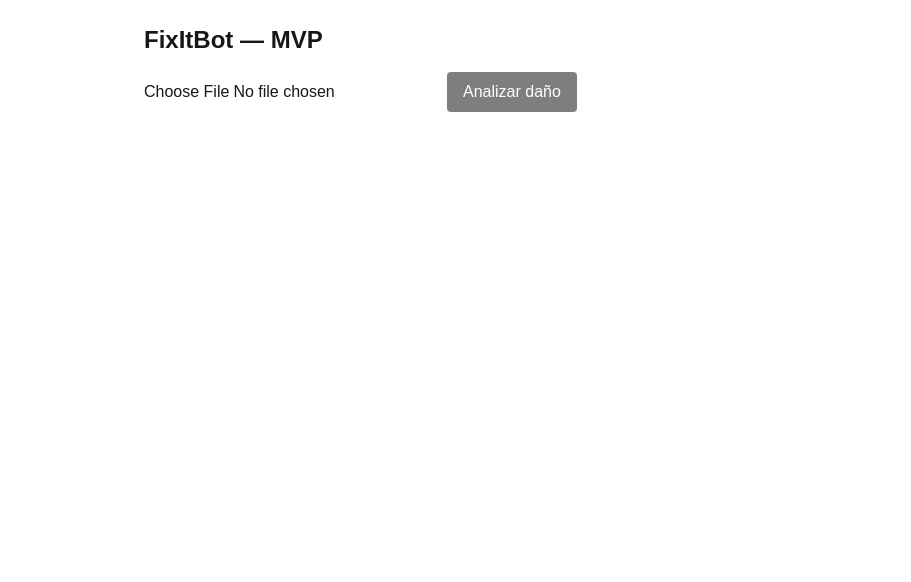
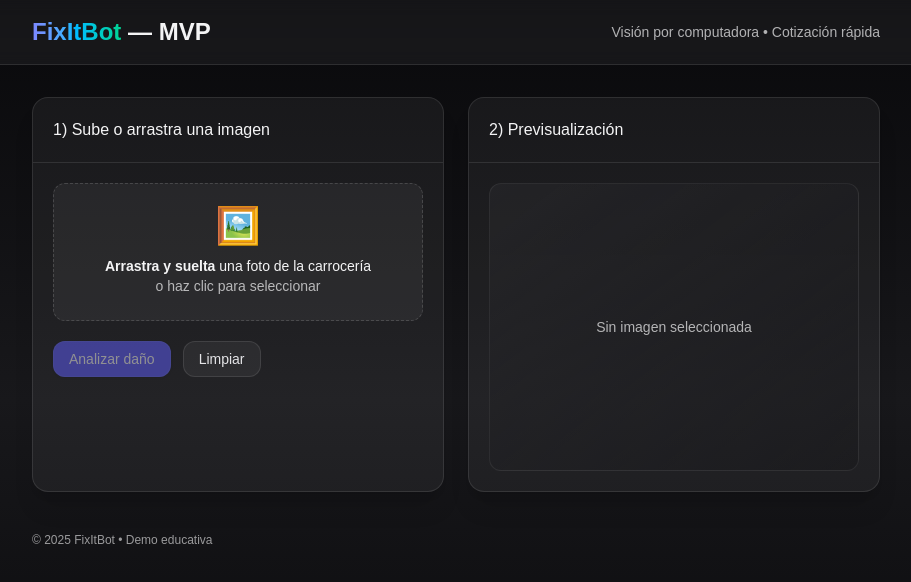
Before and after one commit to LopezZG11/fixitbot, a Next.js app: page / in a window 1280 px wide. Shown: the top 582 px of the page, without its empty margins (184-1095 px from the left). Built offline with nearby package versions, Linux system fonts and the light colour scheme.

Commit message:
Update page.tsx

```diff
--- a/src/app/page.tsx
+++ b/src/app/page.tsx
@@ -1,17 +1,19 @@
 "use client";
+
 import { useEffect, useState, type FormEvent } from "react";
 import Image from "next/image";
 
+/* ===================== Tipos ===================== */
 type EstimateResult = {
-  severity: string;
+  severity: "leve" | "medio" | "severo" | string;
   area: string;
   estimate: number;
 };
 
+/* ===================== Utils ===================== */
 const formatMXN = (n: number) =>
   n.toLocaleString("es-MX", { style: "currency", currency: "MXN" });
 
-// Type guard SIN any
 function isEstimateResult(v: unknown): v is EstimateResult {
   if (typeof v !== "object" || v === null) return false;
   const o = v as Record<string, unknown>;
@@ -22,6 +24,13 @@ function isEstimateResult(v: unknown): v is EstimateResult {
   );
 }
 
+function severityColor(sev: EstimateResult["severity"]) {
+  if (sev === "severo") return "bg-red-500/15 text-red-400 ring-red-500/30";
+  if (sev === "medio") return "bg-amber-500/15 text-amber-400 ring-amber-500/30";
+  return "bg-emerald-500/15 text-emerald-400 ring-emerald-500/30"; // leve / default
+}
+
+/* ===================== Página ===================== */
 export default function Page() {
   const [file, setFile] = useState<File | null>(null);
   const [previewUrl, setPreviewUrl] = useState<string | null>(null);
@@ -29,7 +38,7 @@ export default function Page() {
   const [loading, setLoading] = useState(false);
   const [msg, setMsg] = useState<string>("");
 
-  // Crear y limpiar el blob URL
+  // Crear/limpiar URL de previsualización
   useEffect(() => {
     if (!file) {
       setPreviewUrl(null);
@@ -40,13 +49,27 @@ export default function Page() {
     return () => URL.revokeObjectURL(url);
   }, [file]);
 
+  /* ------------- Handlers ------------- */
+  const onDrop = (e: React.DragEvent<HTMLLabelElement>) => {
+    e.preventDefault();
+    e.stopPropagation();
+    const f = e.dataTransfer.files?.[0];
+    if (f && f.type.startsWith("image/")) {
+      setFile(f);
+      setMsg("");
+      setResult(null);
+    } else {
+      setMsg("Arrastra una imagen válida (jpg, png, etc.).");
+    }
+  };
+
   const onSubmit = async (e: FormEvent<HTMLFormElement>) => {
     e.preventDefault();
     setMsg("");
     setResult(null);
 
     if (!file) {
-      setMsg("Primero selecciona una imagen.");
+      setMsg("Primero selecciona o arrastra una imagen.");
       return;
     }
 
@@ -59,14 +82,10 @@ export default function Page() {
       const data: unknown = await res.json();
 
       if (!res.ok) {
-        const errMsg =
-          typeof (data as { error?: unknown })?.error === "string"
-            ? (data as { error?: unknown }).error
-            : "Error en la estimación";
-        setMsg(String(errMsg));
+        const err = (data as { error?: unknown })?.error;
+        setMsg(typeof err === "string" ? err : "Error en la estimación");
         return;
       }
-
       if (isEstimateResult(data)) {
         setResult(data);
       } else {
@@ -79,55 +98,182 @@ export default function Page() {
     }
   };
 
+  const reset = () => {
+    setFile(null);
+    setPreviewUrl(null);
+    setResult(null);
+    setMsg("");
+  };
+
+  /* ------------- UI ------------- */
   return (
-    <main className="p-6 max-w-2xl mx-auto">
-      <h1 className="text-2xl font-bold mb-4">FixItBot — MVP</h1>
+    <div className="min-h-svh bg-gradient-to-b from-zinc-950 via-zinc-900 to-zinc-950 text-zinc-100">
+      {/* Header */}
+      <header className="border-b border-white/10 backdrop-blur supports-[backdrop-filter]:bg-white/5">
+        <div className="mx-auto max-w-4xl px-6 py-4 flex items-center justify-between">
+          <h1 className="text-xl md:text-2xl font-semibold">
+            <span className="bg-clip-text text-transparent bg-gradient-to-r from-indigo-400 via-sky-400 to-emerald-400">
+              FixItBot
+            </span>{" "}
+            — MVP
+          </h1>
+          <div className="text-xs md:text-sm opacity-70">
+            Visión por computadora • Cotización rápida
+          </div>
+        </div>
+      </header>
 
-      <form onSubmit={onSubmit} className="space-y-4">
+      {/* Contenido */}
+      <main className="mx-auto max-w-4xl px-6 py-8 grid lg:grid-cols-2 gap-6">
+        {/* Card: Uploader */}
+        <section className="rounded-2xl border border-white/10 bg-white/5 shadow-xl overflow-hidden">
+          <div className="p-5 border-b border-white/10">
+            <h2 className="font-medium">1) Sube o arrastra una imagen</h2>
+          </div>
+
+          <form onSubmit={onSubmit} className="p-5 space-y-5">
+            {/* Dropzone */}
+            <label
+              onDragOver={(e) => {
+                e.preventDefault();
+                e.dataTransfer.dropEffect = "copy";
+              }}
+              onDrop={onDrop}
+              className="flex cursor-pointer flex-col items-center justify-center gap-3 rounded-xl border border-dashed border-white/15 bg-white/5 p-6 text-center transition hover:border-white/25 hover:bg-white/10"
+            >
               <input
                 type="file"
                 accept="image/*"
-          onChange={(e) => setFile(e.target.files?.[0] ?? null)}
+                onChange={(e) => {
+                  const f = e.target.files?.[0] ?? null;
+                  if (f && !f.type.startsWith("image/")) {
+                    setMsg("Selecciona una imagen válida.");
+                    return;
+                  }
+                  setFile(f);
+                  setMsg("");
+                  setResult(null);
+                }}
+                className="sr-only"
               />
+              <div className="text-4xl leading-none">🖼️</div>
+              <div className="text-sm">
+                <b>Arrastra y suelta</b> una foto de la carrocería
+                <br />
+                <span className="opacity-70">o haz clic para seleccionar</span>
+              </div>
+              {file && (
+                <div className="text-xs opacity-70">
+                  Seleccionado: <b>{file.name}</b>
+                </div>
+              )}
+            </label>
+
+            <div className="flex items-center gap-3">
               <button
-          className="px-4 py-2 rounded bg-black text-white disabled:opacity-50"
+                type="submit"
+                className="inline-flex items-center justify-center rounded-xl bg-indigo-500 px-4 py-2 text-sm font-medium text-white shadow ring-1 ring-inset ring-indigo-400/30 transition hover:bg-indigo-400 disabled:opacity-50 disabled:cursor-not-allowed"
                 disabled={!file || loading}
               >
-          {loading ? "Analizando..." : "Analizar daño"}
+                {loading ? "Analizando…" : "Analizar daño"}
               </button>
+
+              <button
+                type="button"
+                onClick={reset}
+                className="inline-flex items-center justify-center rounded-xl bg-white/5 px-4 py-2 text-sm font-medium text-zinc-200 ring-1 ring-inset ring-white/10 transition hover:bg-white/10"
+              >
+                Limpiar
+              </button>
+
+              {msg && (
+                <span
+                  role="status"
+                  aria-live="polite"
+                  className="ml-auto text-xs text-red-400"
+                >
+                  {msg}
+                </span>
+              )}
+            </div>
           </form>
+        </section>
+
+        {/* Card: Previsualización */}
+        <section className="rounded-2xl border border-white/10 bg-white/5 shadow-xl overflow-hidden">
+          <div className="p-5 border-b border-white/10">
+            <h2 className="font-medium">2) Previsualización</h2>
+          </div>
+
+          <div className="p-5">
+            {!previewUrl && (
+              <div className="h-72 w-full rounded-xl border border-white/10 bg-gradient-to-br from-zinc-800 to-zinc-900/70 grid place-items-center text-sm opacity-70">
+                Sin imagen seleccionada
+              </div>
+            )}
 
             {previewUrl && (
-        <section className="mt-6">
-          <h2 className="font-semibold">Previsualización</h2>
+              <div className="relative w-full overflow-hidden rounded-xl border border-white/10">
                 <Image
-            src={previewUrl}   // blob: URL
-            alt="preview"
-            width={512}
-            height={384}
-            unoptimized         // necesario para blob:/data:
-            className="mt-2 border rounded object-contain"
+                  src={previewUrl}          // blob: URL
+                  alt="Previsualización"
+                  width={1280}
+                  height={720}
+                  unoptimized               // necesario para blob:/data:
+                  className="h-auto w-full object-cover"
+                  priority
                 />
-        </section>
+              </div>
             )}
 
-      {msg && (
-        <p className="mt-4 text-red-600" aria-live="polite">
-          {msg}
-        </p>
+            {/* Loader */}
+            {loading && (
+              <div className="mt-4 flex items-center gap-3 text-sm">
+                <span className="inline-block h-4 w-4 animate-spin rounded-full border-2 border-white/30 border-t-white" />
+                Procesando imagen…
+              </div>
             )}
 
-      {result && (
-        <section className="mt-6 border rounded p-4">
-          <h2 className="font-semibold">Resultado</h2>
-          <p>Severidad: <b>{result.severity}</b></p>
-          <p>Zona estimada: <b>{result.area}</b></p>
-          <p>Costo aproximado: <b>{formatMXN(result.estimate)}</b></p>
-          <p className="text-sm opacity-70 mt-2">
+            {/* Resultado */}
+            {result && !loading && (
+              <div className="mt-5 rounded-xl border border-white/10 bg-black/20 p-4">
+                <div className="mb-3 flex items-center justify-between gap-3">
+                  <h3 className="font-semibold">Resultado</h3>
+                  <span
+                    className={`inline-flex items-center gap-2 rounded-full px-3 py-1 text-xs ring-1 ${severityColor(
+                      result.severity
+                    )}`}
+                    title={`Severidad: ${result.severity}`}
+                  >
+                    <span className="h-2 w-2 rounded-full bg-current opacity-70" />
+                    {result.severity}
+                  </span>
+                </div>
+
+                <dl className="grid grid-cols-1 gap-3 text-sm sm:grid-cols-2">
+                  <div className="rounded-lg bg-white/5 p-3 ring-1 ring-inset ring-white/10">
+                    <dt className="opacity-70">Zona estimada</dt>
+                    <dd className="font-medium">{result.area}</dd>
+                  </div>
+                  <div className="rounded-lg bg-white/5 p-3 ring-1 ring-inset ring-white/10">
+                    <dt className="opacity-70">Costo aproximado</dt>
+                    <dd className="font-medium">{formatMXN(result.estimate)}</dd>
+                  </div>
+                </dl>
+
+                <p className="mt-3 text-xs opacity-70">
                   *Estimación aproximada con fines académicos.
                 </p>
+              </div>
+            )}
+          </div>
         </section>
-      )}
       </main>
+
+      {/* Footer */}
+      <footer className="mx-auto max-w-4xl px-6 pb-8 pt-2 text-xs opacity-60">
+        © {new Date().getFullYear()} FixItBot • Demo educativa
+      </footer>
+    </div>
   );
 }
```
Lines whose indentation alone changed are shown as unchanged.
